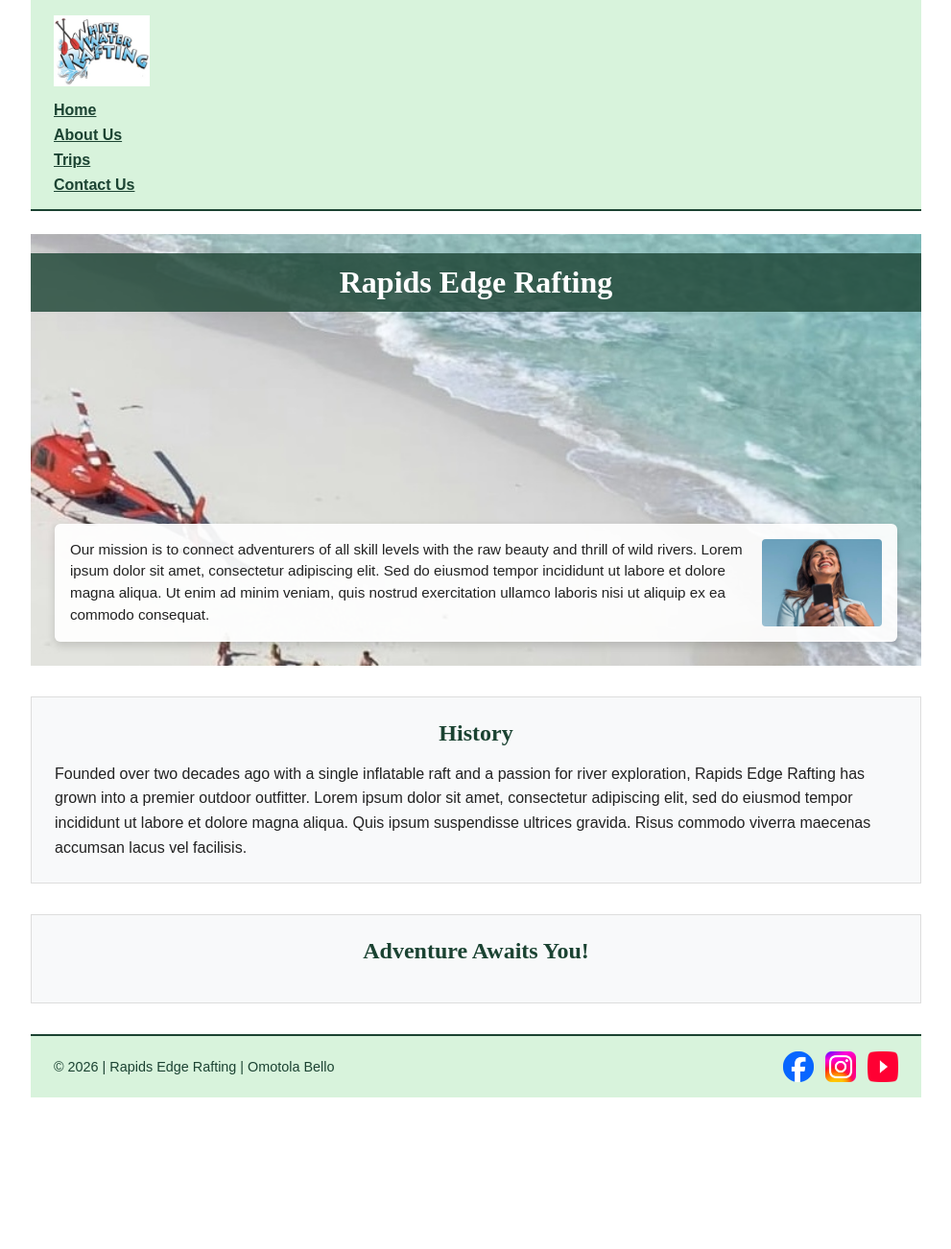
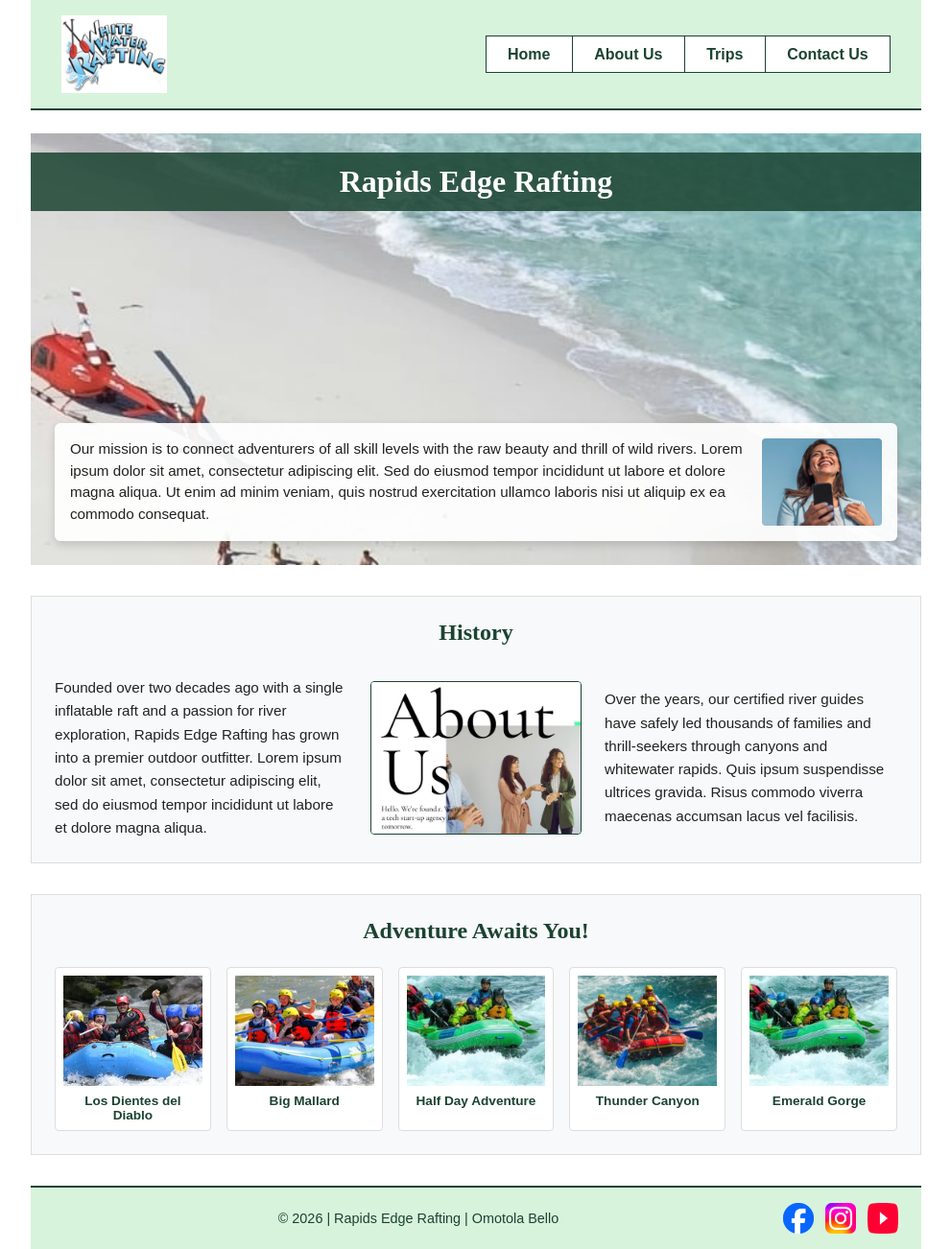
Before and after one commit to tolaolu/wdd130, a plain HTML site: page wwr/about.html in a window 1280 px wide. Shown: the whole page at 96% size, without its empty margins (144-1135 px from the left). Before the commit the page ends 1144 px from the top, so only its background shows below. Drawn offline with Linux system fonts and the light colour scheme.

Commit message:
updates to site using flex and grid

```diff
--- a/styles/styles.css
+++ b/styles/styles.css
@@ -10,16 +10,25 @@
 
 main {
     max-width: 840px;
+    grid-column: 2/3;
+    margin: 1rem;
 }
 
 nav {
-    background-color: darkblue;
-    padding: 10px;
+  background-color: steelblue;
+  padding: 1rem;
+  display: flex;
+  justify-content: space-evenly;
+  align-items: center;
 }
+
 nav a {
-    color: white;
-    display: block;
-    padding: 20px;
+  display: block;
+  padding: 0.5rem;
+  text-decoration: none;
+  font-size: 1.2rem;
+  font-weight: 700;
+  color: #fff;
 }
 
 h1 {
@@ -46,6 +55,10 @@ aside {
     /* background-color: #eee; */
     /* color: #333; */
     text-align: var(--text-align);
+    width: 20rem;
+    position: relative;
+    grid-column: 1/2;
+    grid-row: 1/2;
 }
 
 main img {
@@ -84,3 +97,16 @@ footer {
     color: #333;
     text-align: var(--text-align);
 }
+header, footer {
+  max-width: 840px;
+  margin: 0 auto;
+}
+
+.grid {
+  display: grid;
+  align-items: center;
+}
+
+aside {
+
+}
--- a/wwr/about.html
+++ b/wwr/about.html
@@ -30,13 +30,35 @@
             </article>
         </div>
 
-        <section>
+        <section class="history">
             <h2>History</h2>
-            <p>Founded over two decades ago with a single inflatable raft and a passion for river exploration, Rapids Edge Rafting has grown into a premier outdoor outfitter. Lorem ipsum dolor sit amet, consectetur adipiscing elit, sed do eiusmod tempor incididunt ut labore et dolore magna aliqua. Quis ipsum suspendisse ultrices gravida. Risus commodo viverra maecenas accumsan lacus vel facilisis.</p>
+            <p>Founded over two decades ago with a single inflatable raft and a passion for river exploration, Rapids Edge Rafting has grown into a premier outdoor outfitter. Lorem ipsum dolor sit amet, consectetur adipiscing elit, sed do eiusmod tempor incididunt ut labore et dolore magna aliqua.</p>
+            <img src="images/history.jpg" alt="Early days of Rapids Edge Rafting on the river">
+            <p>Over the years, our certified river guides have safely led thousands of families and thrill-seekers through canyons and whitewater rapids. Quis ipsum suspendisse ultrices gravida. Risus commodo viverra maecenas accumsan lacus vel facilisis.</p>
         </section>
 
-        <section>
+        <section class="adventures">
             <h2>Adventure Awaits You!</h2>
+            <figure>
+                <img src="images/adventure1.jpg" alt="Rafting through Los Dientes del Diablo rapids">
+                <figcaption>Los Dientes del Diablo</figcaption>
+            </figure>
+            <figure>
+                <img src="images/adventure2.jpg" alt="Navigating Big Mallard whitewater">
+                <figcaption>Big Mallard</figcaption>
+            </figure>
+            <figure>
+                <img src="images/adventure3.jpg" alt="Paddling on a Half Day Adventure">
+                <figcaption>Half Day Adventure</figcaption>
+            </figure>
+            <figure>
+                <img src="images/adventure4.jpg" alt="Conquering Thunder Canyon Rapids">
+                <figcaption>Thunder Canyon</figcaption>
+            </figure>
+            <figure>
+                <img src="images/adventure3.jpg" alt="Sunset float along Emerald Gorge">
+                <figcaption>Emerald Gorge</figcaption>
+            </figure>
         </section>
     </main>
 
--- a/wwr/styles/rafting.css
+++ b/wwr/styles/rafting.css
@@ -21,39 +21,48 @@ body {
     padding: 0 1rem;
 }
 
-/* Header */
 header {
     background-color: var(--accent1-color);
-    padding: 1rem 1.5rem;
-    display: flex;
-    flex-direction: column;
-    align-items: flex-start;
-    gap: 1rem;
+    padding: 1rem 2rem;
+    display: grid;
+    grid-template-columns: auto 1fr;
+    align-items: center;
+    gap: 2rem;
     border-bottom: 2px solid var(--primary-color);
 }
 
 header img {
-    width: 100px;
+    width: 110px;
     height: auto;
+    display: block;
 }
 
 header nav {
     display: flex;
-    flex-direction: column;
-    gap: 0.5rem;
+    justify-content: flex-end;
 }
 
 header nav a {
+    background-color: #fff;
     color: var(--primary-color);
     font-weight: 600;
-    text-decoration: underline;
+    text-decoration: none;
+    padding: 0.6rem 1.4rem;
+    border: 1px solid var(--primary-color);
+    border-right: none;
+    transition: background-color 0.25s ease, color 0.25s ease;
+}
+
+header nav a:last-child {
+    border-right: 1px solid var(--primary-color);
 }
 
 header nav a:hover {
-    color: var(--secondary-color);
+    background-color: var(--primary-color);
+    color: #fff;
 }
 
-/* Hero Section */
+
 .hero {
     position: relative;
     margin: 1.5rem 0;
@@ -72,7 +81,7 @@ header nav a:hover {
     width: 100%;
     padding: 12px;
     text-align: center;
-    background-color: rgba(27, 67, 50, 0.8);
+    background-color: rgba(27, 67, 50, 0.85);
     color: #fff;
     font-family: var(--heading-font);
     font-size: 2rem;
@@ -102,7 +111,7 @@ header nav a:hover {
     font-size: 0.95rem;
 }
 
-/* Content Sections */
+
 main section {
     margin: 2rem 0;
     padding: 1.5rem;
@@ -117,28 +126,84 @@ main section h2 {
     margin-bottom: 1rem;
 }
 
-main section p {
-    line-height: 1.6;
+.history {
+    display: grid;
+    grid-template-columns: 1fr 220px 1fr;
+    gap: 1.5rem;
+    align-items: center;
 }
 
-/* Footer */
+.history h2 {
+    grid-column: 1 / -1;
+    margin-bottom: 0.5rem;
+}
+
+.history img {
+    width: 100%;
+    height: 160px;
+    object-fit: cover;
+    border-radius: 4px;
+    border: 1px solid var(--primary-color);
+}
+
+.history p {
+    line-height: 1.6;
+    font-size: 0.95rem;
+}
+
+.adventures {
+    display: grid;
+    grid-template-columns: repeat(5, 1fr);
+    gap: 1rem;
+}
+
+.adventures h2 {
+    grid-column: 1 / -1;
+    margin-bottom: 0.5rem;
+}
+
+.adventures figure {
+    margin: 0;
+    text-align: center;
+    background-color: #fff;
+    padding: 0.5rem;
+    border: 1px solid #ddd;
+    border-radius: 4px;
+}
+
+.adventures img {
+    width: 100%;
+    height: 115px;
+    object-fit: cover;
+    display: block;
+    margin-bottom: 0.5rem;
+}
+
+.adventures figcaption {
+    font-size: 0.85rem;
+    font-weight: 600;
+    color: var(--primary-color);
+}
+
 footer {
     background-color: var(--accent1-color);
     padding: 1rem 1.5rem;
     margin-top: 2rem;
-    display: flex;
-    justify-content: space-between;
+    display: grid;
+    grid-template-columns: 1fr auto;
     align-items: center;
     border-top: 2px solid var(--primary-color);
 }
 
 footer p {
+    text-align: center;
     font-size: 0.9rem;
     color: var(--primary-color);
 }
 
 .socialmedia {
     display: flex;
+    justify-content: flex-end;
     gap: 0.75rem;
 }
 
```
Also changed, not shown: week04/styles/layout-exercises.css (+13 -3 lines), wwr/images/adventure1.jpg (added), wwr/images/adventure2.jpg (added), wwr/images/adventure3.jpg (added), wwr/images/adventure4.jpg (added), wwr/images/history.jpg (added), 1 other file.
